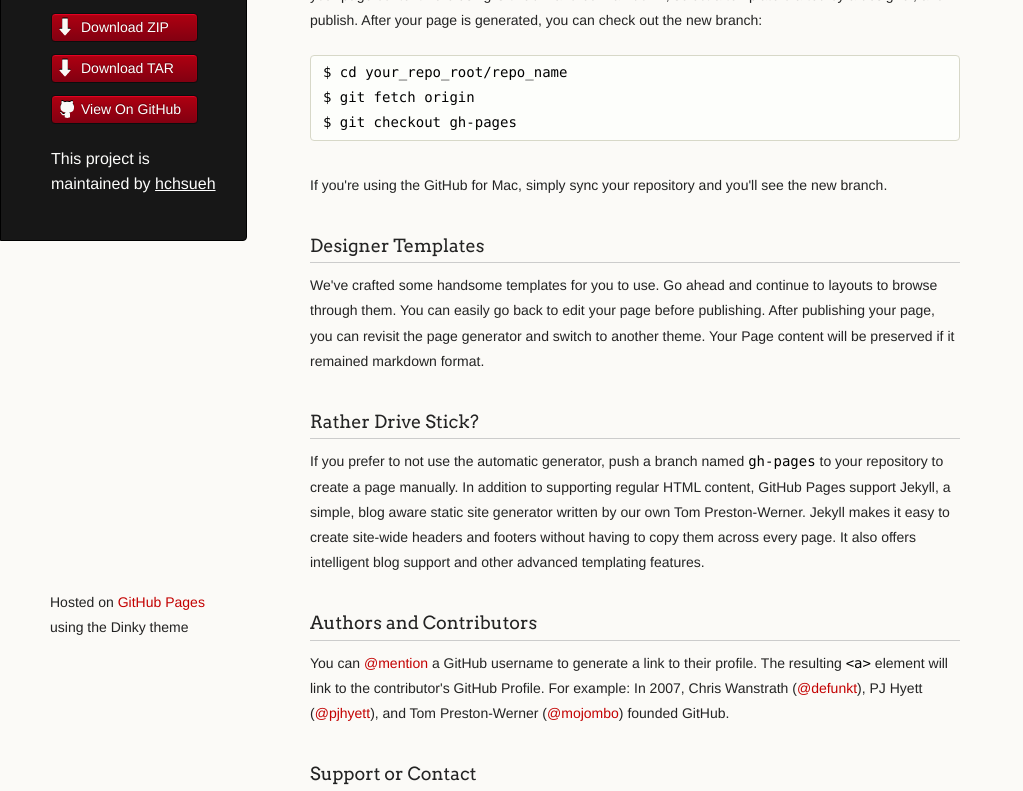
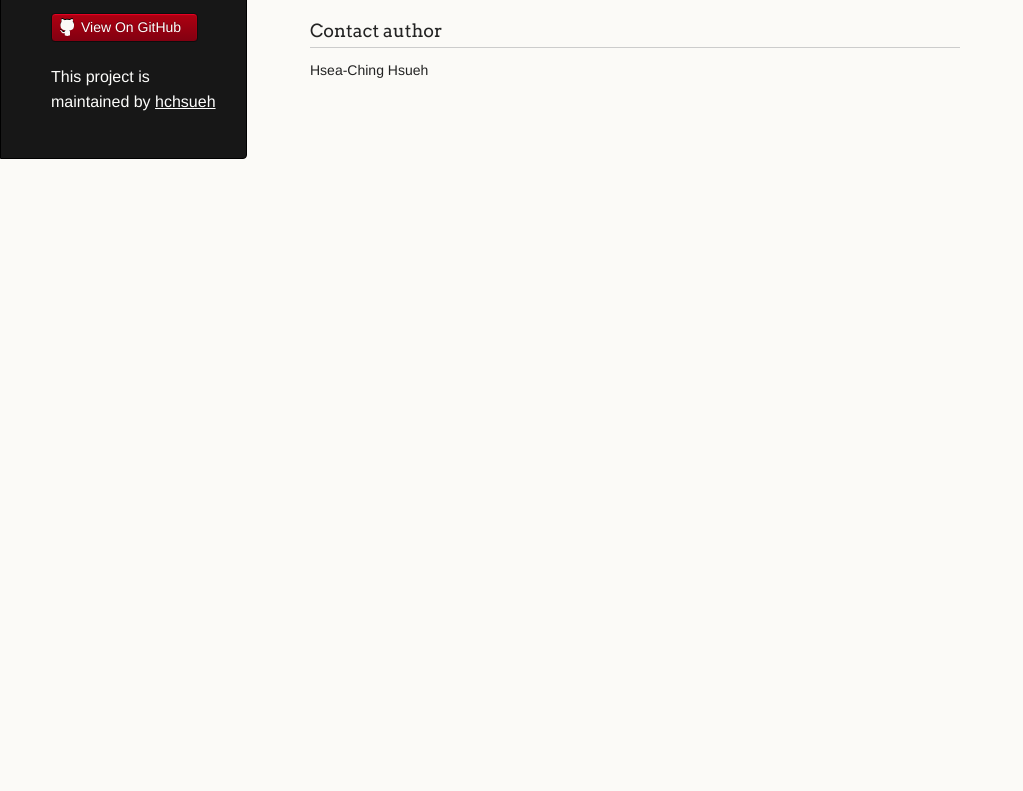
Before and after one commit to hchsueh/foodtionary, a plain HTML site: page index.html in a window 1280 px wide. Shown: the part 128-919 px from the top of the page, without its empty margins (0-1023 px from the left). After the commit the page ends 800 px from the top, so only its background shows below. Drawn offline with Linux system fonts and the light colour scheme.

Commit message:
updated index.html

```diff
--- a/index.html
+++ b/index.html
@@ -20,8 +20,8 @@
         <p class="header"></p>
 
         <ul>
-          <li class="download"><a class="buttons" href="https://github.com/hchsueh/foodtionary/zipball/master">Download ZIP</a></li>
-          <li class="download"><a class="buttons" href="https://github.com/hchsueh/foodtionary/tarball/master">Download TAR</a></li>
+          <!--<li class="download"><a class="buttons" href="https://github.com/hchsueh/foodtionary/zipball/master">Download ZIP</a></li>
+          <li class="download"><a class="buttons" href="https://github.com/hchsueh/foodtionary/tarball/master">Download TAR</a></li>-->
           <li><a class="buttons github" href="https://github.com/hchsueh/foodtionary">View On GitHub</a></li>
         </ul>
 
@@ -31,40 +31,20 @@
       </header>
       <section>
         <h3>
-<a id="welcome-to-github-pages" class="anchor" href="#welcome-to-github-pages" aria-hidden="true"><span class="octicon octicon-link"></span></a>Welcome to GitHub Pages.</h3>
+<a id="welcome-to-github-pages" class="anchor" href="#welcome-to-github-pages" aria-hidden="true"><span class="octicon octicon-link"></span></a>The wiki for food and cuisine.</h3>
 
-<p>This automatic page generator is the easiest way to create beautiful pages for all of your projects. Author your page content here using GitHub Flavored Markdown, select a template crafted by a designer, and publish. After your page is generated, you can check out the new branch:</p>
-
-<pre><code>$ cd your_repo_root/repo_name
-$ git fetch origin
-$ git checkout gh-pages
-</code></pre>
-
-<p>If you're using the GitHub for Mac, simply sync your repository and you'll see the new branch.</p>
+<p>Enjoy it!</p>
 
 <h3>
-<a id="designer-templates" class="anchor" href="#designer-templates" aria-hidden="true"><span class="octicon octicon-link"></span></a>Designer Templates</h3>
+<a id="designer-templates" class="anchor" href="#designer-templates" aria-hidden="true"><span class="octicon octicon-link"></span></a>Contact author</h3>
 
-<p>We've crafted some handsome templates for you to use. Go ahead and continue to layouts to browse through them. You can easily go back to edit your page before publishing. After publishing your page, you can revisit the page generator and switch to another theme. Your Page content will be preserved if it remained markdown format.</p>
+<p>Hsea-Ching Hsueh</p>
 
-<h3>
-<a id="rather-drive-stick" class="anchor" href="#rather-drive-stick" aria-hidden="true"><span class="octicon octicon-link"></span></a>Rather Drive Stick?</h3>
 
-<p>If you prefer to not use the automatic generator, push a branch named <code>gh-pages</code> to your repository to create a page manually. In addition to supporting regular HTML content, GitHub Pages support Jekyll, a simple, blog aware static site generator written by our own Tom Preston-Werner. Jekyll makes it easy to create site-wide headers and footers without having to copy them across every page. It also offers intelligent blog support and other advanced templating features.</p>
-
-<h3>
-<a id="authors-and-contributors" class="anchor" href="#authors-and-contributors" aria-hidden="true"><span class="octicon octicon-link"></span></a>Authors and Contributors</h3>
-
-<p>You can <a href="https://github.com/blog/821" class="user-mention">@mention</a> a GitHub username to generate a link to their profile. The resulting <code>&lt;a&gt;</code> element will link to the contributor's GitHub Profile. For example: In 2007, Chris Wanstrath (<a href="https://github.com/defunkt" class="user-mention">@defunkt</a>), PJ Hyett (<a href="https://github.com/pjhyett" class="user-mention">@pjhyett</a>), and Tom Preston-Werner (<a href="https://github.com/mojombo" class="user-mention">@mojombo</a>) founded GitHub.</p>
-
-<h3>
-<a id="support-or-contact" class="anchor" href="#support-or-contact" aria-hidden="true"><span class="octicon octicon-link"></span></a>Support or Contact</h3>
-
-<p>Having trouble with Pages? Check out the documentation at <a href="http://help.github.com/pages">http://help.github.com/pages</a> or contact <a href="mailto:support@github.com">support@github.com</a> and we’ll help you sort it out.</p>
       </section>
-      <footer>
+      <!--<footer>
         <p><small>Hosted on <a href="http://pages.github.com">GitHub Pages</a> using the Dinky theme</small></p>
-      </footer>
+      </footer>-->
     </div>
     <!--[if !IE]><script>fixScale(document);</script><![endif]-->
 
```
